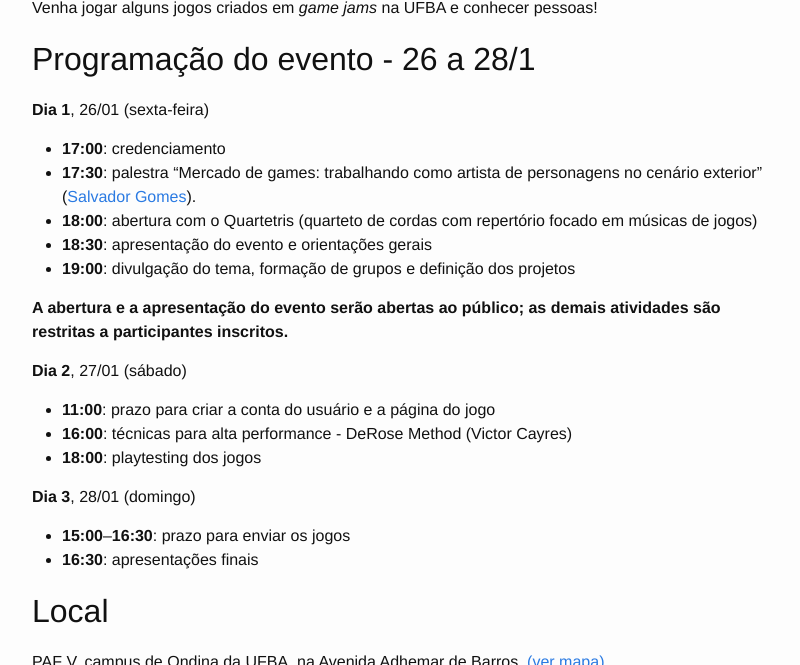
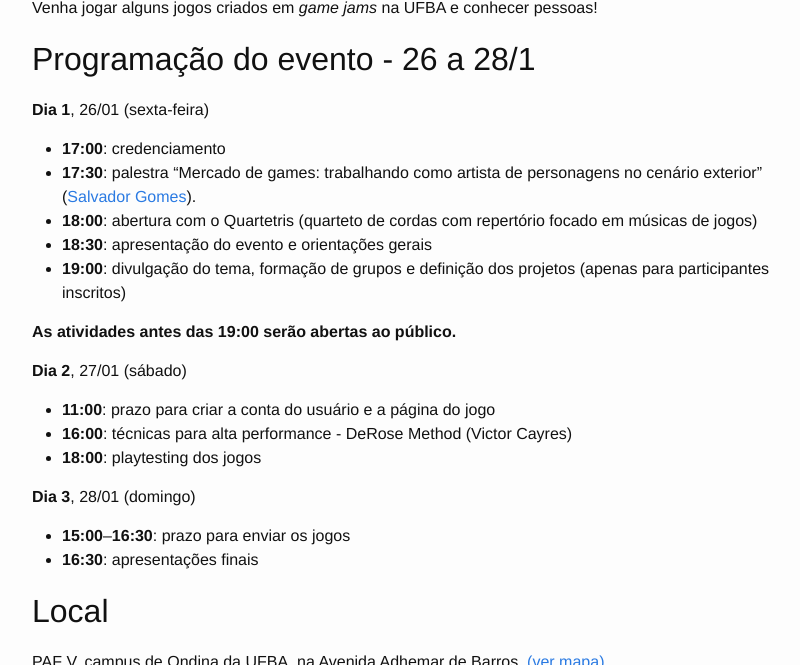
Before and after one commit to indigente/old-indigente.github.io, a Jekyll site: the page built from fubajam18.md, in a window 1280 px wide and 900 px high, scrolled down 1301 px, cut to the strip 0-665 px from the top of the window. Shown: the whole strip, without its empty margins (238-1038 px from the left). Built offline with Jekyll 4.4.1, drawn with Linux system fonts in a browser that asks for light colours.

Commit message:
Esclarece atividades abertas ao público.

```diff
--- a/fubajam18.md
+++ b/fubajam18.md
@@ -35,9 +35,9 @@ Venha jogar alguns jogos criados em *game jams* na UFBA e conhecer pessoas!
 - **17:30**: palestra "Mercado de games: trabalhando como artista de personagens no cenário exterior" ([Salvador Gomes](https://www.artstation.com/salgomes)).
 - **18:00**: abertura com o Quartetris (quarteto de cordas com repertório focado em músicas de jogos)
 - **18:30**: apresentação do evento e orientações gerais
-- **19:00**: divulgação do tema, formação de grupos e definição dos projetos
+- **19:00**: divulgação do tema, formação de grupos e definição dos projetos (apenas para participantes inscritos)
 
-**A abertura e a apresentação do evento serão abertas ao público; as demais atividades são restritas a participantes inscritos.**
+**As atividades antes das 19:00 serão abertas ao público.**
 
 **Dia 2**, 27/01 (sábado)
 
```
